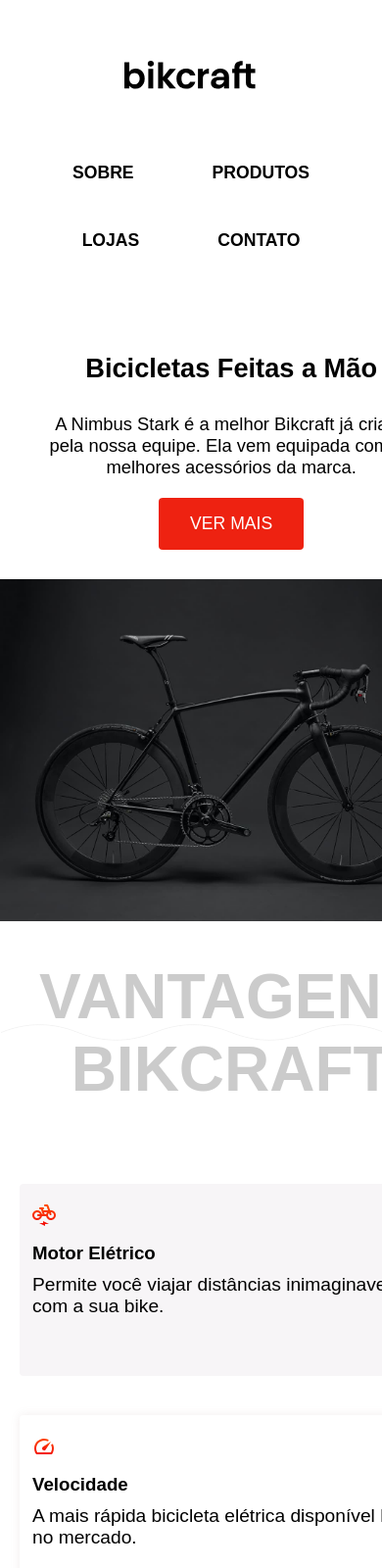
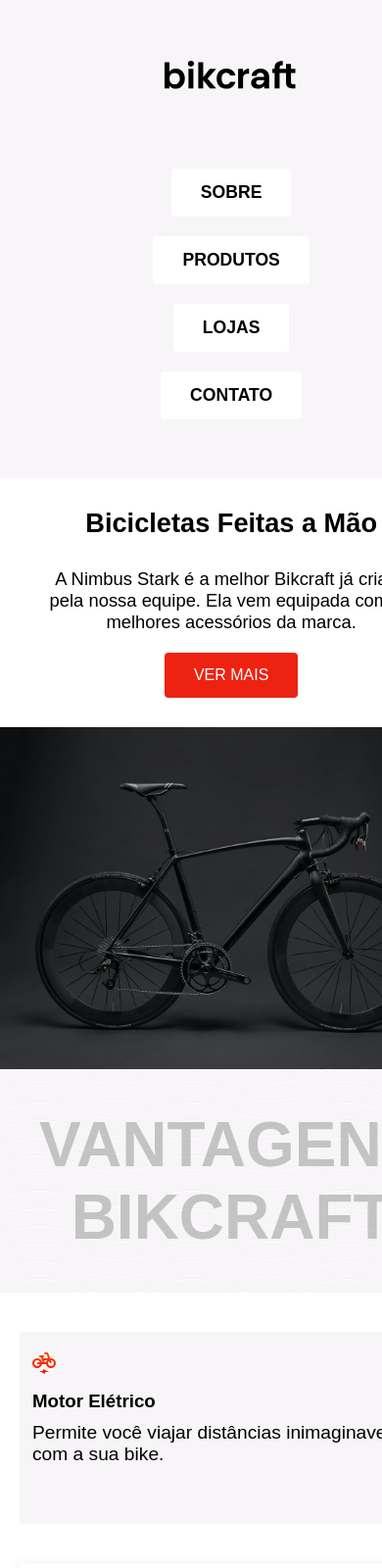
Before and after one commit to Cicero1962/card-bikcraft, a plain HTML site: page index.html in a window 390 px wide. Shown: the top 1600 px of the page at 98% size. Drawn offline with Linux system fonts and the light colour scheme.

Commit message:
ajuste body

```diff
--- a/style.css
+++ b/style.css
@@ -1,4 +1,4 @@
-*{
+* {
   margin: 0;
   padding: 0;
   box-sizing: border-box;
@@ -6,44 +6,41 @@
   font-family: Arial, Helvetica, sans-serif;
 }
 
-body{
-
+body {
+  display: grid;
   width: 100%;
   height: 100%;
+  background-color: #f7f5f7;
+  justify-items: center;
+  gap: 60px;
 }
 
-.container{
-    background-color: #F7F5F7;
+
+
+img {
+  max-width: 100%;
+  object-fit: contain;
 }
 
-img{
-    width: 100%;
-    object-fit: contain;
-}
-.logo{
-    display: flex;
-
-}
-.box_header{
+.box_header {
   display: flex;
   flex-direction: column;
-    max-width: 1000px;
-    margin: 0 auto;
   padding: 60px 40px 0 40px;
   align-items: center;
 }
 
-.menu_header{
+.menu_header {
   display: flex;
   align-items: center;
   justify-content: center;
   flex-wrap: wrap;
-    padding-top: 60px;
+  padding-top: 80px;
   gap: 20px;
-    transition: all .2s ease-in-out;
+  transition: all 0.2s ease-in-out;
+  margin: 0 auto;
 }
 
-.menu_header a{
+.menu_header a {
   display: flex;
   text-transform: uppercase;
   padding: 14px 30px;
@@ -52,23 +49,20 @@ img{
   color: black;
   font-weight: 600;
   font-size: 1.1rem;
-
 }
 
-.menu_header a:hover{
+.menu_header a:hover {
   border: 1px solid #c92213;
 }
 
-.main_box{
+.main_box {
   display: grid;
   grid-template-columns: 1fr 1fr;
+  margin: 0 auto;
   max-width: 1000px;
-    margin: 0 auto;
-    padding-top: 60px;
-
 }
 
-.introduction_box{
+.introduction_box {
   display: flex;
   flex-direction: column;
   justify-content: center;
@@ -79,19 +73,19 @@ img{
   position: relative;
 }
 
-.introduction_box p{
+.introduction_box p {
   text-align: end;
   margin-top: 10px;
   font-size: 1.25rem;
   max-width: 37ch;
 }
 
-.introduction_box h1{
+.introduction_box h1 {
   font-size: 2rem;
   text-align: end;
 }
 
-.btn{
+.btn {
   max-width: 100%;
   padding: 16px 32px;
   text-transform: uppercase;
@@ -102,41 +96,38 @@ img{
   border-radius: 4px;
 }
 
-.btn:hover{
+.btn:hover {
   background-color: #af1a0c;
 }
 
-.introduction_box::before{
+.introduction_box::before {
   display: block;
   content: "";
   width: 60px;
   height: 4px;
   background-color: #ee2211;
   position: absolute;
-    top: 30px ;
+  top: 30px;
   right: -30px;
-
 }
 
-.box_benefits{
+.box_benefits {
   display: flex;
   background: url("./img/onda.svg");
-    background-repeat: no-repeat;
   background-size: contain;
-    background-position: center , center;
+  background-position: center, center;
   padding: 40px;
   align-items: center;
 }
 
-.box_benefits h1{
+.box_benefits h1 {
   text-align: end;
   font-size: 4rem;
   justify-content: center;
   opacity: 0.2;
 }
 
-.advantages_Items{
-
+.advantages_Items {
   padding: 40px 20px;
   display: flex;
   flex-direction: column;
@@ -146,43 +137,43 @@ img{
   align-items: center;
 }
 
-.itens_card{
+.itens_card {
   position: relative;
   display: flex;
   flex-direction: column;
   padding: 25px 70px;
   gap: 10px;
-    transition: all .2s ease-in-out;
-    border-left: .2rem solid transparent;
+  transition: all 0.2s ease-in-out;
+  border-left: 0.2rem solid transparent;
 }
 
-.itens_card:hover{
+.itens_card:hover {
   border-left: 4px solid #ee2211;
 }
 
-.card{
+.card {
   display: block;
   position: absolute;
   margin-left: -45px;
 }
 
-.itens_card p{
-    font-size: 1.20rem;
+.itens_card p {
+  font-size: 1.2rem;
 }
 
-.itens_card:nth-child(odd){
-    background-color: #F7F5F7;
+.itens_card:nth-child(odd) {
+  background-color: #f7f5f7;
   border-radius: 4px;
 }
 
-.speed{
+.speed {
   box-shadow: 0px 0px 10px rgba(240, 235, 235, 0.925);
   border-radius: 4px;
 }
 
-.footer{
+.footer {
   display: flex;
-    max-width: 1000px;
+  width: 100%;
   align-items: center;
   background-color: white;
   justify-content: center;
@@ -190,55 +181,65 @@ img{
   margin: 0 auto;
 }
 
-.footer p{
-    font-size: 1.20rem;
+.footer p {
+  font-size: 1.2rem;
   text-align: center;
-    margin: 0 auto;
 }
-@media(max-width:824px){
-    .introduction_box h1{
+@media (max-width: 824px) {
+  .introduction_box h1 {
     font-size: 1.7rem;
   }
 
-    .introduction_box p{
+  .introduction_box p {
     font-size: 1.15rem;
   }
 
-    .box_benefits h1{
+  .box_benefits h1 {
     text-align: center;
   }
 
-    .card{
+  .card {
     margin-left: 0;
     top: 20px;
   }
 
-    .advantages_Items{
+  .advantages_Items {
     gap: 40px;
   }
 
-    .itens_card{
+  .itens_card {
     padding: 60px 10px;
   }
 }
 
-@media(max-width:766px){
-    .main_box{
+@media (max-width: 766px) {
+  .main_box {
     display: grid;
     grid-template-columns: 1fr;
-
   }
 
-    .introduction_box::before{
+  .introduction_box::before {
     display: none;
   }
 
-    .introduction_box{
+  .introduction_box {
     align-items: center;
   }
 
   .introduction_box p,
-    .introduction_box h1{
+  .introduction_box h1 {
     text-align: center;
   }
+
+  .btn {
+    padding: 14px 30px;
+    font-size: 1rem;
   }
+}
+
+@media (max-width: 470px) {
+  .menu_header {
+    display: flex;
+    flex-direction: column;
+  }
+}
```
Also changed, not shown: index.html (+0 -2 lines). Lines whose indentation alone changed are shown as unchanged.
